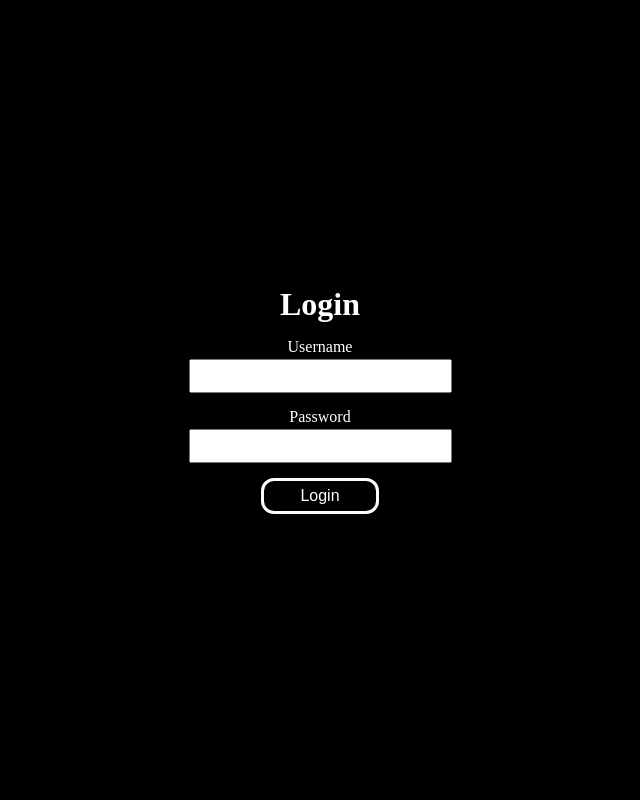
After one commit to GustavoDan/Autocomplete, a PHP site: page /pages/login in a window 1280 px wide. The commit adds this page. Shown: the whole page, without its empty margins (320-960 px from the left). Run offline with PHP 8.4, Linux system fonts and the light colour scheme; data that the repository does not hold is empty.

Commit message:
Adição de funcionalidade de login

```diff
--- /dev/null
+++ b/pages/login/index.php
@@ -0,0 +1,50 @@
+<?php
+include_once '../../head.php';
+
+session_start();
+
+if (!empty($_SESSION['authenticated'])) {
+    header('Location: ../..');
+}
+?>
+<!DOCTYPE html>
+<html lang="en">
+<head>
+    <meta charset="UTF-8">
+    <meta name="viewport" content="width=device-width, initial-scale=1.0">
+    <title>Login</title>
+    <link rel="stylesheet" href="../../style.css" />
+</head>
+<body>
+    <div id="content">
+        <h1>Login</h1>
+<?php
+if ($_SERVER["REQUEST_METHOD"] == "POST") {
+    $username = $_POST["username"];
+    $password = $_POST["password"];
+    $storedUsername = $_ENV["ADMIN_USERNAME"];
+    $storedPassword = $_ENV["ADMIN_PASSWORD"];
+    if (($username == $storedUsername) && ($password == $storedPassword)) {
+        $_SESSION['username'] = $username;
+        $_SESSION['authenticated'] = true;
+        header('Location: ../..');
+    } else {
+        echo '<span style="color:red">O usuario ou senha digitados estão errados</span>';
+    }
+}?>
+        <form method="POST" class="form-container">
+            <div class="input-group">
+                <label for="username">Username</label>
+                <input name="username" required>
+            </div>
+
+            <div class="input-group">
+                <label for="password">Password</label>
+                <input name="password" required>
+            </div>
+
+            <button type="submit">Login</button>
+        </form>
+    </div>
+</body>
+</html>
--- a/style.css
+++ b/style.css
@@ -1,10 +1,12 @@
 [contenteditable]:focus,
-#send-button:focus {
+#send-button:focus,
+input {
     outline: 0px solid transparent;
 }
 
 body {
     background: black;
+    color: white;
     display: flex;
     justify-content: center;
     align-items: center;
@@ -13,12 +15,45 @@ body {
     margin: 0;
 }
 
+input {
+    width: 100%;
+    padding: 0.375rem 0.75rem;
+    font-size: 1rem;
+}
+
+button {
+    border-radius: 13px;
+    padding: 6px;
+    font-size: 1rem;
+    color: white;
+    cursor: pointer;
+    user-select: none;
+    border: 3px solid white;
+    background: black;
+
+    transition: 300ms;
+}
+
+button:hover {
+    color: red;
+    border-color: red;
+}
+
+h1 {
+    margin: 0;
+}
+
+button:active {
+    border-style: ridge;
+}
+
 #content {
     width: 75%;
     height: 75%;
     display: flex;
     flex-direction: column;
     align-items: center;
+    justify-content: center;
     gap: 15px;
 }
 
@@ -31,9 +66,9 @@ body {
 
 #query-input {
     background: white;
+    color: black;
     width: 100%;
     display: block;
-  width: 100%;
     padding: 0.375rem 0.75rem;
     font-size: 1rem;
 }
@@ -41,6 +76,7 @@ body {
 #sugestion-list {
     position: absolute;
     background: white;
+    color: black;
     top: 92%;
     cursor: pointer;
     user-select: none;
@@ -51,28 +87,6 @@ body {
     background: #eee;
     height: 75%;
     width: 100%;
-}
-
-#send-button {
-  border-radius: 13px;
-  padding: 6px;
-  font-size: 1rem;
-  color: white;
-  cursor: pointer;
-  user-select: none;
-  border: 3px solid white;
-  background: black;
-
-  transition: 300ms;
-}
-
-#send-button:hover {
-  color: red;
-  border-color: red;
-}
-
-#send-button:active {
-  border-style: ridge;
 }
 
 .container {
@@ -91,3 +105,20 @@ body {
 .sugestion-option[selected] {
     background: #ddd;
 }
+
+.input-group,
+.form-container {
+    display: flex;
+    flex-direction: column;
+    gap: 3px;
+    text-align: center;
+    align-items: center;
+}
+
+.form-container {
+    gap: 15px;
+}
+
+.form-container button {
+    width: 50%;
+}
```
Also changed, not shown: index.php (+18 -7 lines), 1 other file. Lines whose indentation alone changed are shown as unchanged.
